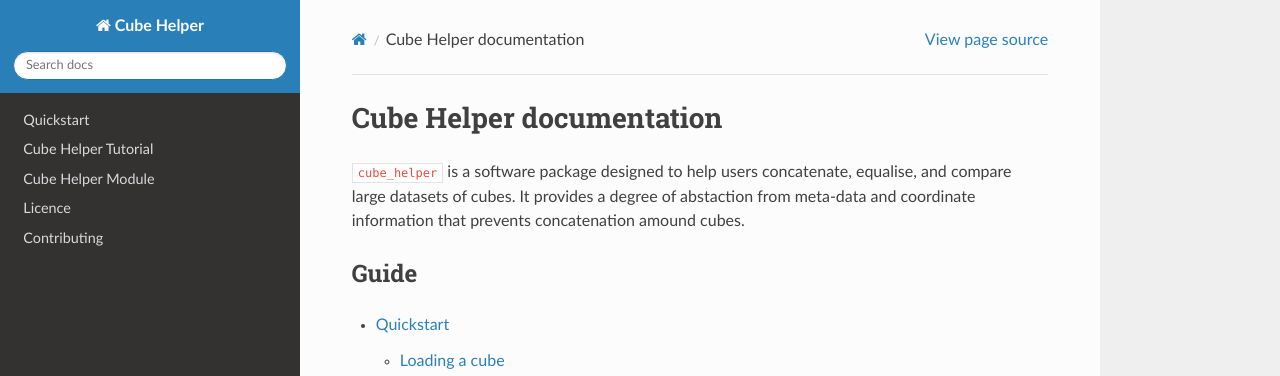
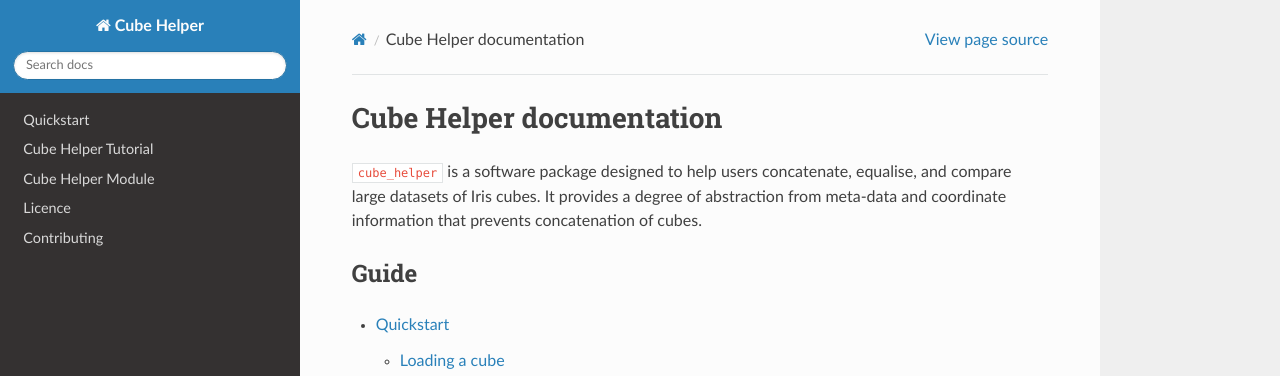
Before and after one commit to MetOffice/cube_helper, a Sphinx documentation site: the page built from docs/source/index.rst, in a window 1280 px wide and 971 px high. Shown: the top 376 px of the window. Built offline with Sphinx 7.4.7 and the Read the Docs theme 2.0.0, drawn with Linux system fonts in a browser that asks for light colours.

Commit message:
Update docs/source/index.rst
Co-Authored-By: Jon Seddon <17068361+jonseddon@users.noreply.github.com>

```diff
--- a/docs/source/index.rst
+++ b/docs/source/index.rst
@@ -1,7 +1,7 @@
 Cube Helper documentation
 =======================================
 
-``cube_helper`` is a software package designed to help users concatenate, equalise, and compare large datasets of cubes. It provides a degree of abstaction from meta-data and coordinate information that prevents concatenation amound cubes.
+``cube_helper`` is a software package designed to help users concatenate, equalise, and compare large datasets of Iris cubes. It provides a degree of abstraction from meta-data and coordinate information that prevents concatenation of cubes.
 
 Guide
 ^^^^^
```
